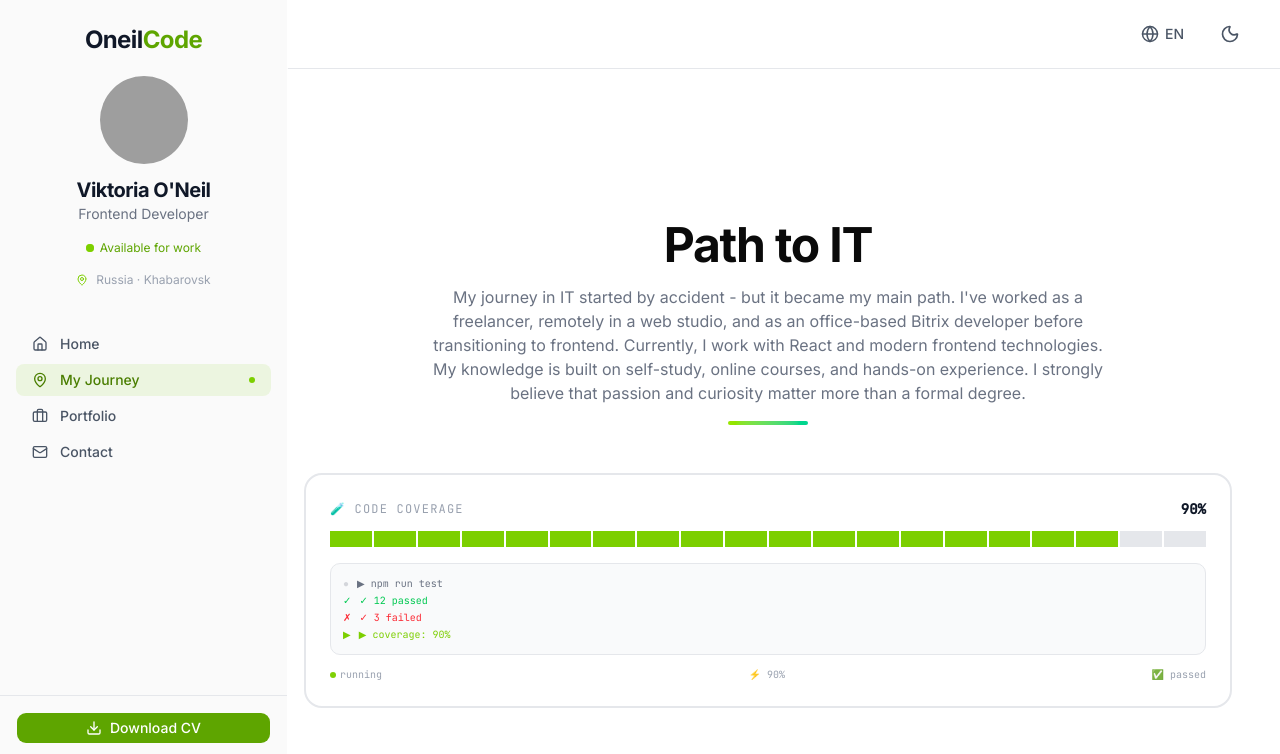
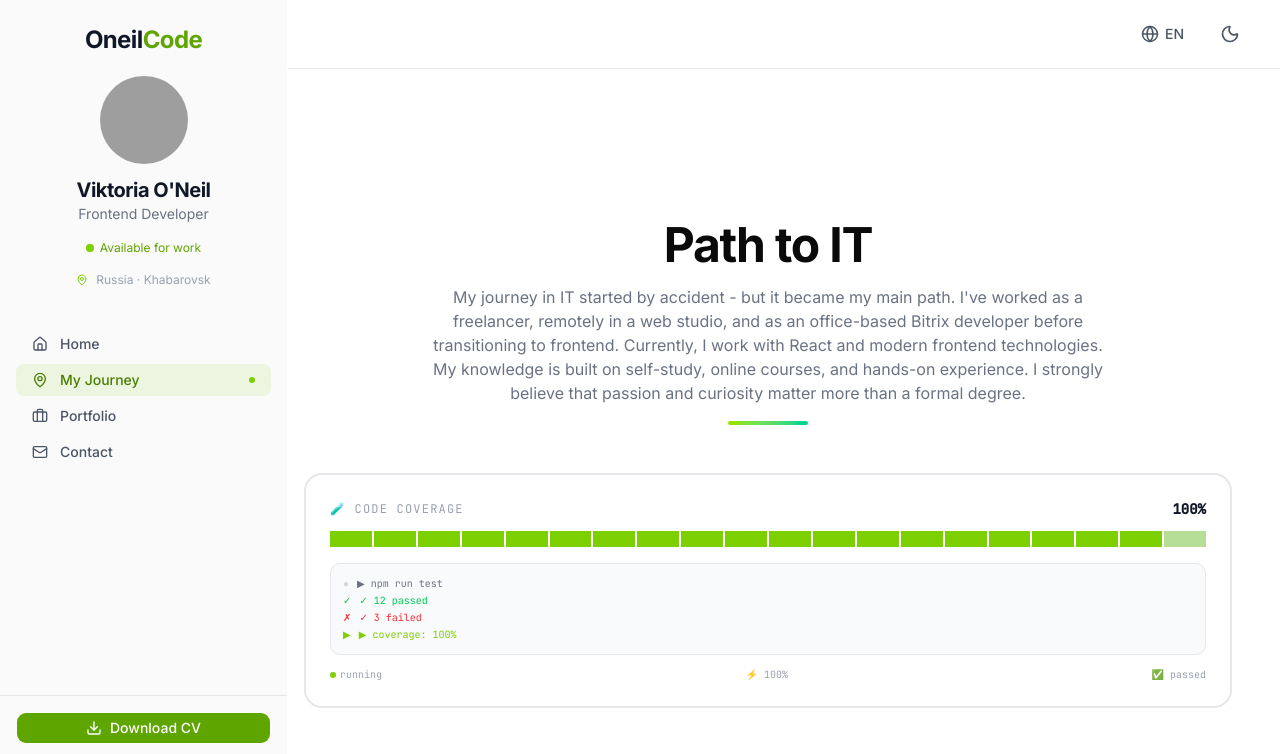
Before and after one commit to oneilcode/oneilcode-dev, a Next.js app: page /en/journey in a window 1280 px wide. Shown: the top 754 px of the page. Built offline with nearby package versions, Linux system fonts and the light colour scheme; grey boxes are pictures that could not be loaded.

Commit message:
style: fix animation on Journey Page

```diff
--- a/app/components/features/ProgressAnimation.tsx
+++ b/app/components/features/ProgressAnimation.tsx
@@ -12,12 +12,19 @@ export function ProgressAnimation() {
   useEffect(() => {
     let start: number;
     let id: number;
+    const duration = 6000;
+
     const animate = (t: number) => {
       if (!start) start = t;
-      const value = ((t - start) / 7000) % 1;
-      setCoverage(Math.abs(Math.sin(value * Math.PI * 2)) * 100);
+      const elapsed = t - start;
+      const raw = (elapsed % duration) / duration;
+
+      const eased = Math.min(raw * 1.05, 1);
+      setCoverage(eased * 100);
+
       id = requestAnimationFrame(animate);
     };
+
     id = requestAnimationFrame(animate);
     return () => cancelAnimationFrame(id);
   }, []);
```
